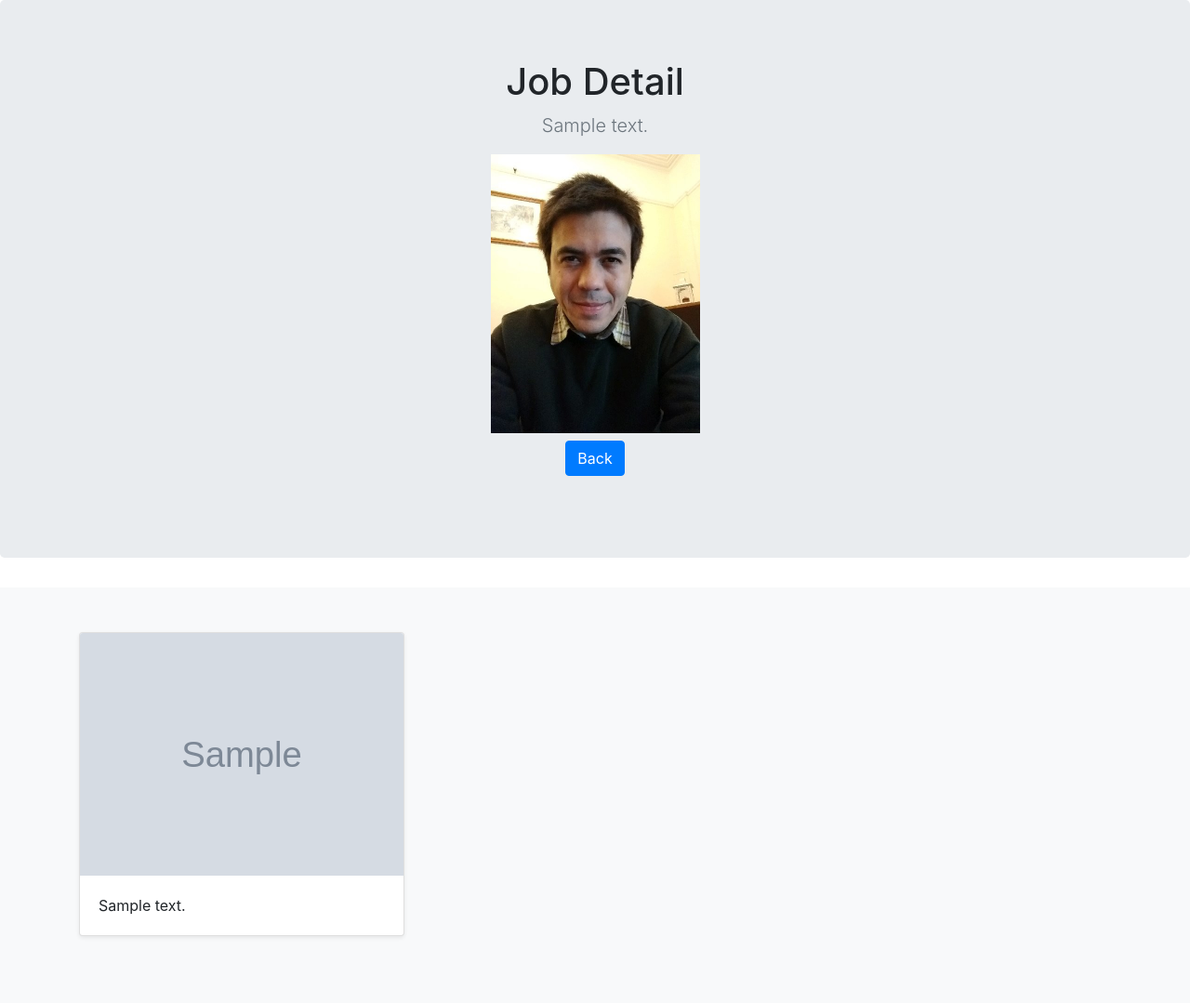
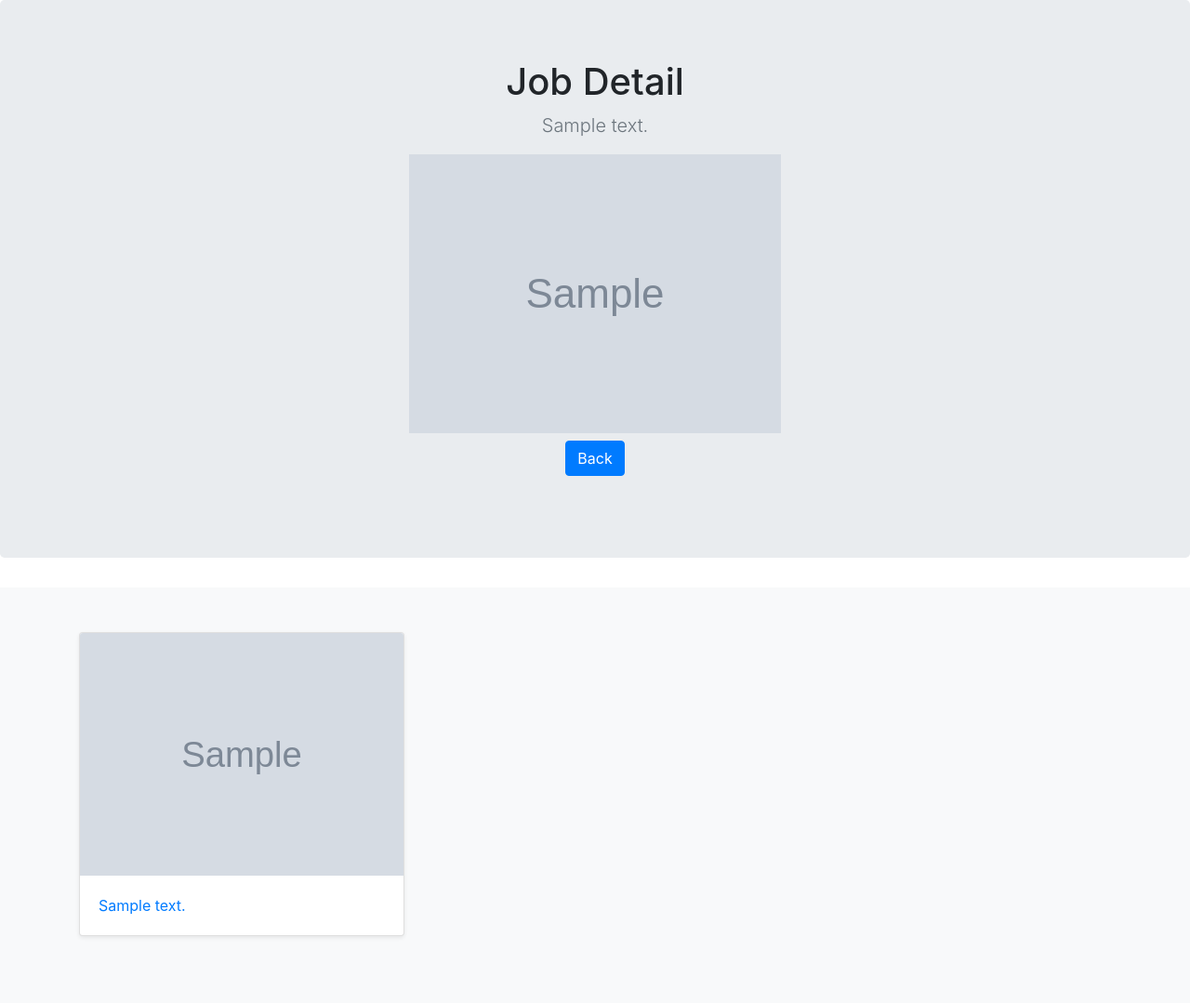
Before and after one commit to tadeuaugusto/portfolio-project, a Django app: template jobs/templates/jobs/detail.html in a window 1280 px wide. Shown: the whole page at 93% size. Run offline with Django 3.2, Linux system fonts and the light colour scheme; the template is opened without the code that fills it: most values are stand-ins (such as "Sample title", 1, 10 or a date in 2020); grey boxes marked "Sample" are stand-in pictures; data that the repository does not hold is empty; some libraries are stand-ins or nearby versions.

Commit message:
URL paths with parameters

```diff
--- a/jobs/templates/jobs/detail.html
+++ b/jobs/templates/jobs/detail.html
@@ -23,7 +23,7 @@
       <h1 class="jumbotron-heading">Job Detail</h1>
       <p class="lead text-muted">{{ job.summary }}</p>
 
-      <img src="{% static 'photo.jpg' %}" height="300"></img>
+      <img src="{{ job.image.url }}" height="300"></img>
       <p>
             <a href="{% url 'home' %}" class="btn btn-primary my-2">Back</a>
       </p>
@@ -38,12 +38,14 @@
         {% for job in jobs.all %}
 
         <div class="col-md-4">
+            <a href="{% url 'detail' job.id %}">
                 <div class="card mb-4 shadow-sm">
                     <img class="card-img-top" src="{{ job.image.url }}">
                     <div class="card-body">
                     <p class="card-text">{{ job.summary }}</p>
                     </div>
                 </div>
+            </a>
         </div>
 
         {% endfor %}
```
Lines whose indentation alone changed are shown as unchanged.
